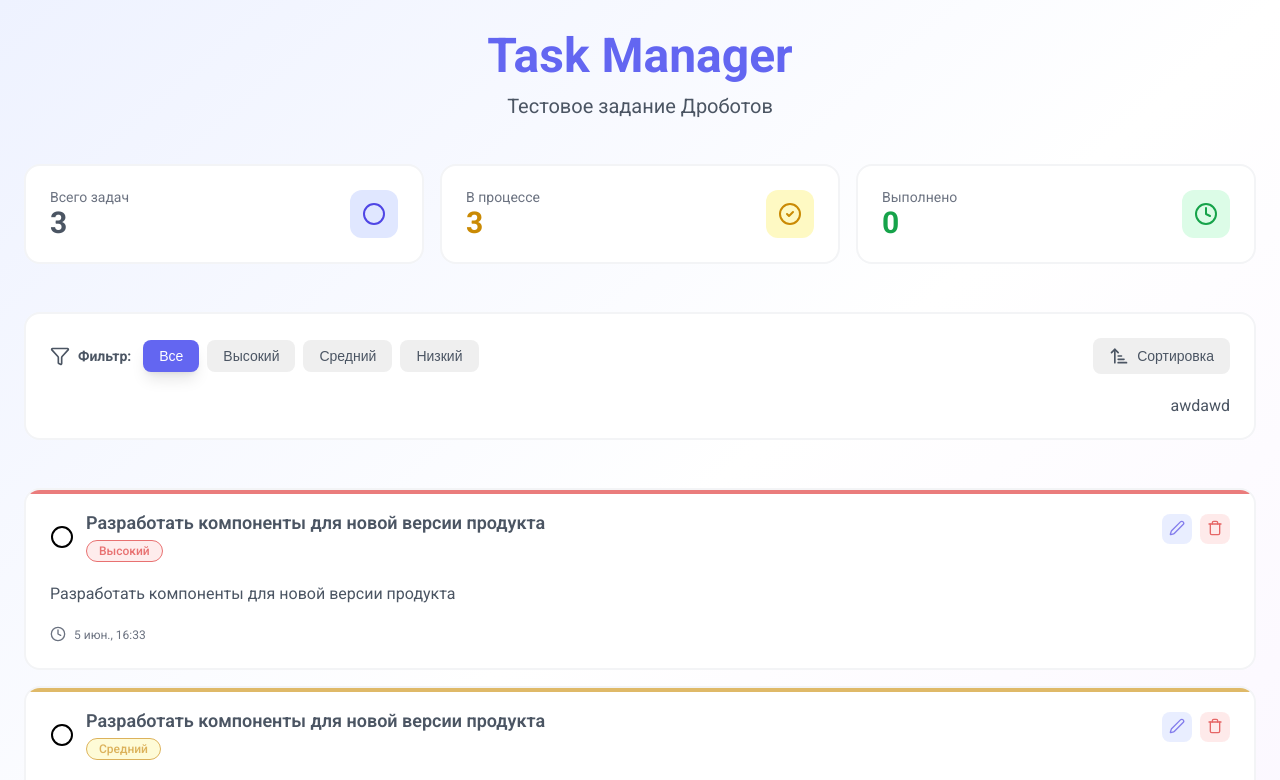
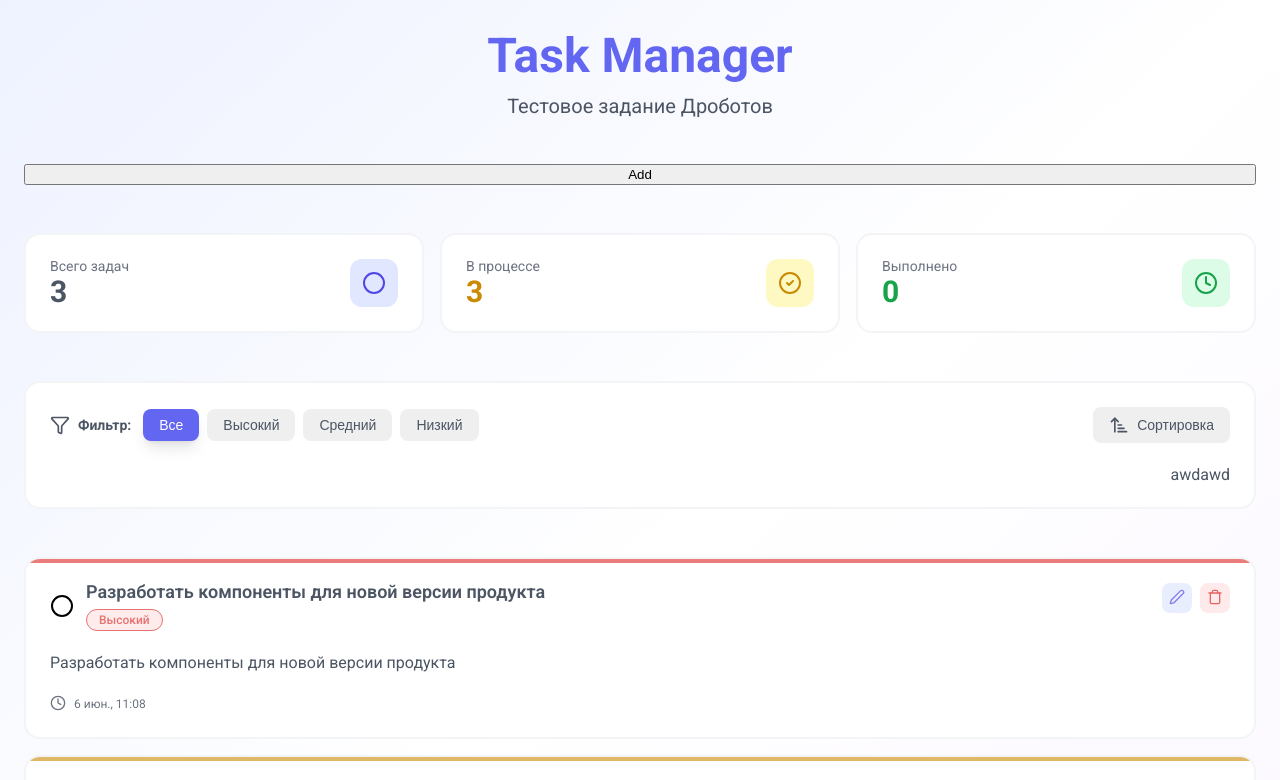
Before and after one commit to AlexDrobotov94/drobotov-sias-group-test-project, a React (Vite) app: page / in a window 1280 px wide. Shown: the top 780 px of the page. Built offline with nearby package versions, Linux system fonts and the light colour scheme.

Commit message:
feat: added add task action

```diff
--- a/package.json
+++ b/package.json
@@ -15,7 +15,8 @@
     "react": "^19.1.0",
     "react-dom": "^19.1.0",
     "react-redux": "^9.2.0",
-    "styled-components": "^6.1.18"
+    "styled-components": "^6.1.18",
+    "uuid": "^11.1.0"
   },
   "devDependencies": {
     "@eslint/js": "^9.25.0",
--- a/src/entities/task/index.ts
+++ b/src/entities/task/index.ts
@@ -1,4 +1,5 @@
 export {
+  tasksAddTask,
   tasksToggleCompleteTask,
   tasksDeleteTask,
   tasksSetPriorityFilter,
--- a/src/entities/task/store/tasks-slice.ts
+++ b/src/entities/task/store/tasks-slice.ts
@@ -1,17 +1,23 @@
 import { createSlice, type PayloadAction } from "@reduxjs/toolkit";
-import type { Task, TaskPriority, TaskStorePriority } from "../model/types";
+import type {
+  Task,
+  TaskDTO,
+  TaskPriority,
+  TaskStorePriority,
+} from "../model/types";
+import { v4 as uuidv4 } from "uuid";
 
-interface TasksState {
+type TasksState = {
   tasks: Task[];
   priorityFilter: TaskStorePriority;
-}
+};
 
 const initialState: TasksState = {
   tasks: [
     {
       id: "1",
       title: "Разработать компоненты для новой версии продукта",
-      createdTime: new Date().toISOString(),
+      createdTime: "2025-06-06T11:08:52.450Z",
       priority: "high",
       isCompleted: false,
       description: "Разработать компоненты для новой версии продукта",
@@ -19,7 +25,7 @@ const initialState: TasksState = {
     {
       id: "2",
       title: "Разработать компоненты для новой версии продукта",
-      createdTime: new Date().toISOString(),
+      createdTime: "2025-06-06T11:06:52.450Z",
       priority: "medium",
       isCompleted: false,
       description: "Разработать компоненты для новой версии продукта",
@@ -27,7 +33,7 @@ const initialState: TasksState = {
     {
       id: "3",
       title: "Разработать компоненты для новой версии продукта",
-      createdTime: new Date().toISOString(),
+      createdTime: "2025-06-06T11:07:52.450Z",
       priority: "low",
       isCompleted: false,
       description: "Разработать компоненты для новой версии продукта",
@@ -40,14 +46,26 @@ export const tasksSlice = createSlice({
   name: "tasks",
   initialState,
   reducers: {
+    tasksAddTask: (state, action: PayloadAction<TaskDTO>) => {
+      const { title, description, priority } = action.payload;
+
+      state.tasks.push({
+        id: uuidv4(),
+        title,
+        description,
+        priority,
+        createdTime: new Date().toISOString(),
+        isCompleted: false,
+      });
+    },
+    tasksDeleteTask: (state, action: PayloadAction<{ id: string }>) => {
+      state.tasks = state.tasks.filter((t) => t.id !== action.payload.id);
+    },
     tasksToggleCompleteTask: (state, action: PayloadAction<{ id: string }>) => {
       const task = state.tasks.find((t) => t.id === action.payload.id);
       if (task) {
         task.isCompleted = !task.isCompleted;
       }
-    },
-    tasksDeleteTask: (state, action: PayloadAction<{ id: string }>) => {
-      state.tasks = state.tasks.filter((t) => t.id !== action.payload.id);
     },
     tasksSetPriorityFilter: (
       state,
@@ -59,8 +77,9 @@ export const tasksSlice = createSlice({
 });
 
 export const {
+  tasksAddTask,
+  tasksDeleteTask,
   tasksToggleCompleteTask,
-  tasksDeleteTask,
   tasksSetPriorityFilter,
 } = tasksSlice.actions;
 
--- a/src/pages/main/ui/main.tsx
+++ b/src/pages/main/ui/main.tsx
@@ -4,8 +4,12 @@ import { Container } from "@/shared/components/container";
 import { TasksActionsWidget } from "@/widgets/tasks-actions";
 import { TasksTotals } from "@/features/tasks";
 import { TasksList } from "@/features/tasks";
+import { useDispatch } from "react-redux";
+import { tasksAddTask } from "@/entities/task";
 
 export function MainPage() {
+  const dispatch = useDispatch();
+
   return (
     <Container>
       <Root>
@@ -15,6 +19,20 @@ export function MainPage() {
           </Typography>
           <Typography size="large">Тестовое задание Дроботов</Typography>
         </HeaderContainer>
+
+        <button
+          onClick={() => {
+            dispatch(
+              tasksAddTask({
+                title: "Новая задача",
+                description: "Описание задачи",
+                priority: "high",
+              })
+            );
+          }}
+        >
+          Add
+        </button>
 
         <TasksTotalsListContainer>
           <TasksTotals />
```
Also changed, not shown: src/entities/task/model/types.ts (+7 -4 lines), 1 other file (tests, documents, lock files or other folders).
